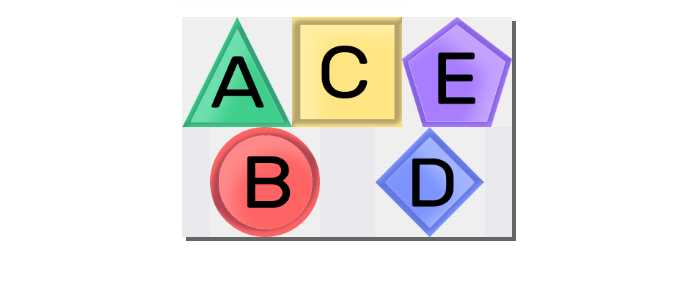
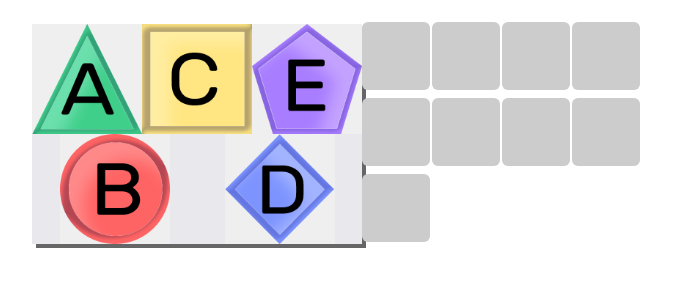
Before and after one commit to AniaKB/omega-virus, a plain HTML site: page index.html in a window 1280 px wide. Shown: the part 91-378 px from the top of the page, without its empty margins (293-969 px from the left). Drawn offline with nearby package versions, Linux system fonts and the light colour scheme.

Commit message:
place holders

```diff
--- a/index.html
+++ b/index.html
@@ -62,10 +62,13 @@
         </div>
         <div class="cell">
           <div class="history">
-            <img
-              v-for="button in lastPressed"
-              :src="'images/' + button.toUpperCase() + '.png'"
-            >
+            <template v-for="button in history">
+              <div v-if="button === 0" class="placeholder"></div>
+              <img
+                v-else
+                :src="'images/' + button.toUpperCase() + '.png'"
+              >
+            </template>
             <button
               v-if="lastPressed.length"
               class="drop-button"
--- a/script.js
+++ b/script.js
@@ -46,6 +46,15 @@ const app = Vue.createApp({
       }
     }
   },
+  computed: {
+    history: function () {
+      let arr = [...this.lastPressed];
+      while (arr.length < 9) {
+        arr.push(0);
+      }
+      return arr;
+    }
+  },
   created: function () {
     this.initialize();
   }
--- a/style.css
+++ b/style.css
@@ -64,8 +64,17 @@ body {
   max-width: 300px;
   margin-top: 5px;
 }
-.history img {
+.history img,
+.placeholder {
   width: 70px;
+}
+.placeholder {
+  display: inline-block;
+  width: 68px;
+  height: 68px;
+  background: #CCC;
+  border-radius: 6px;
+  margin: 0px 2px 2px 0px;
 }
 
 .button-a {
```
